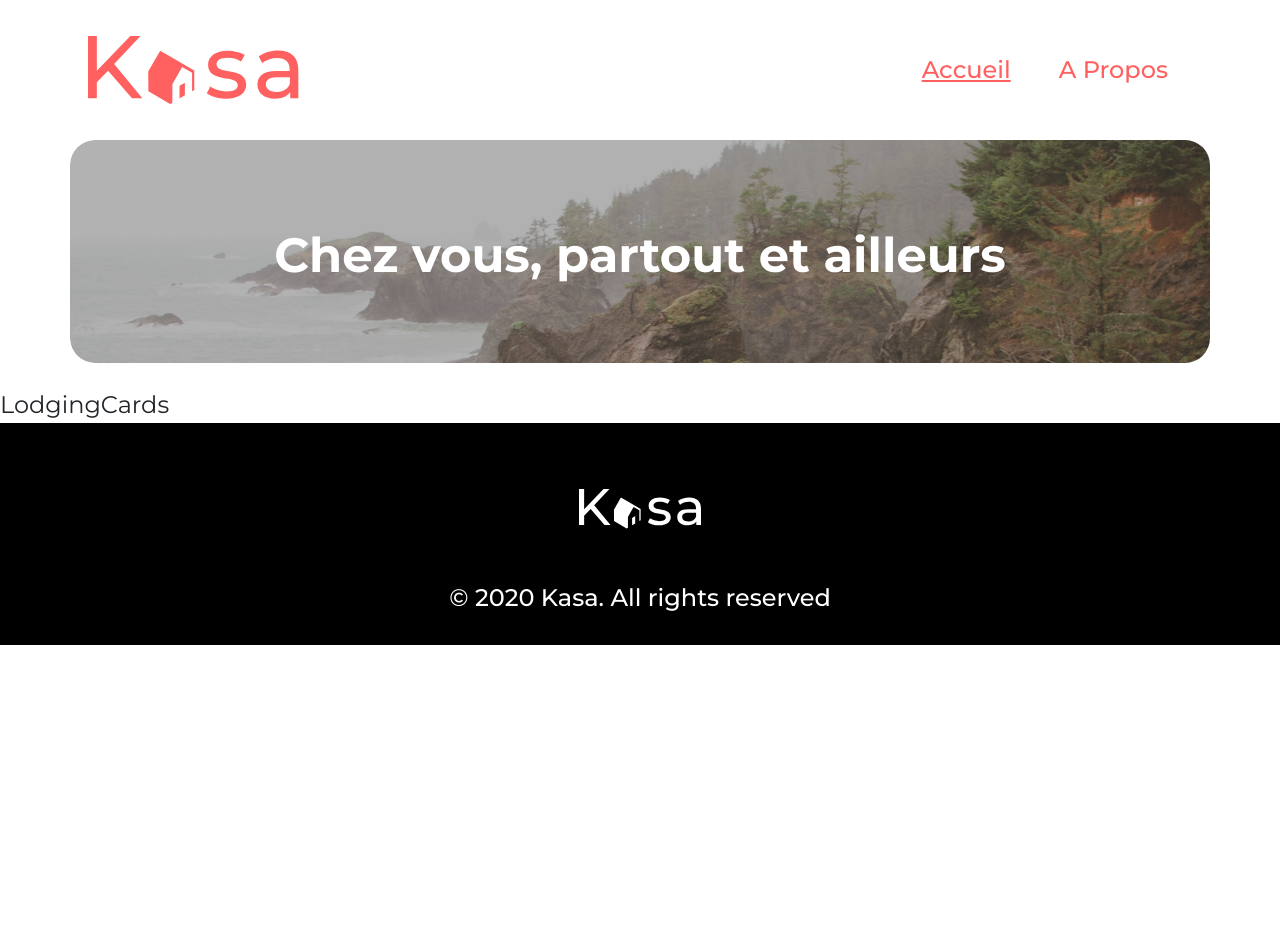
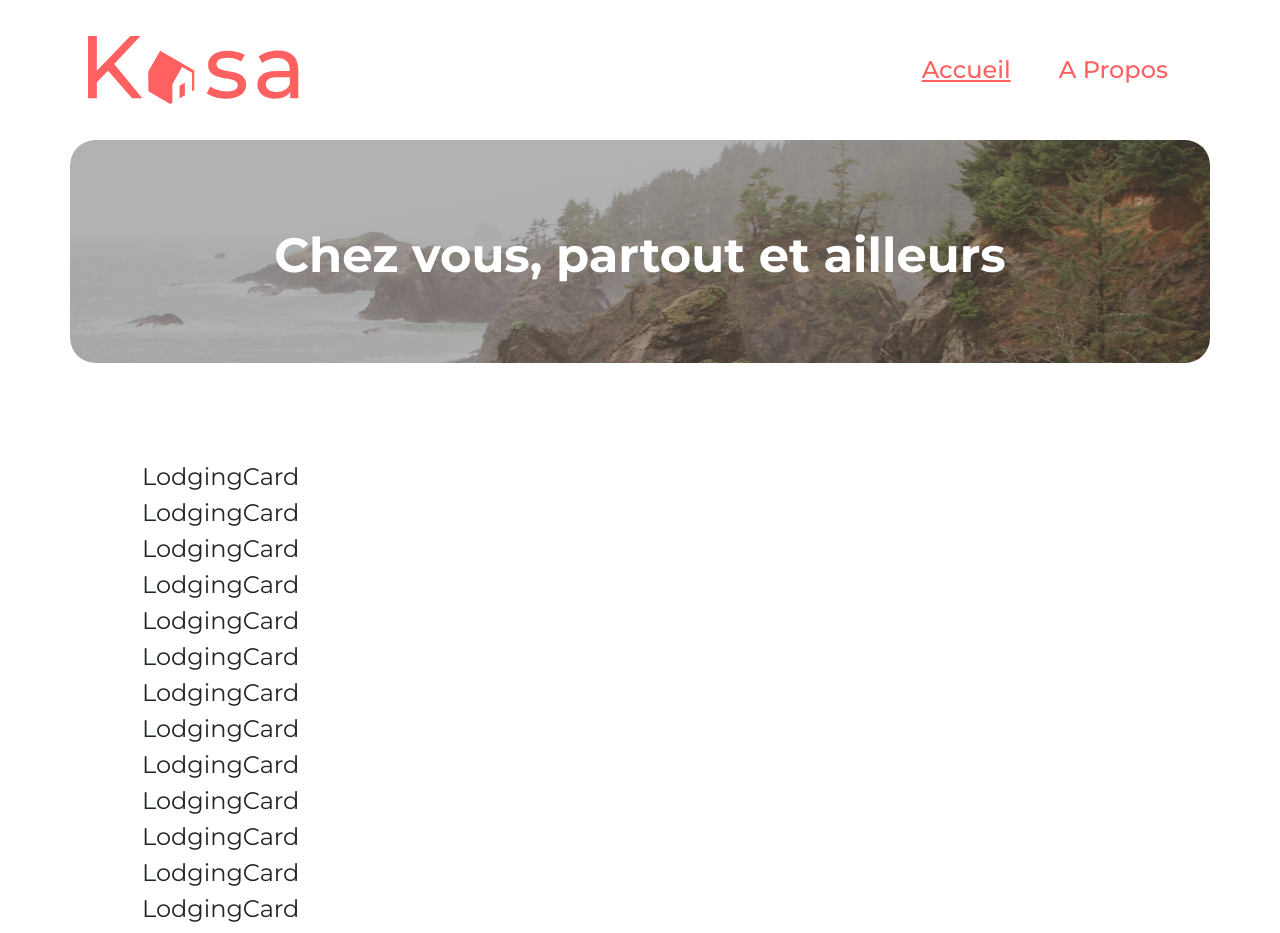
Before and after one commit to DylanJana/DylanJana-developpez_une_application_web_avec_react_et_react_router_durand_dylan, a React (Create React App) app in the folder developpez_une_application_web_react_et_react_router_durand_dylan/: page / in a window 1280 px wide. Shown: the top 933 px of the page. Before the commit the page ends 800 px from the top, so only its background shows below. Built offline with nearby package versions, Linux system fonts and the light colour scheme.

Commit message:
Mise en place des props Lodgingcard

```diff
--- a/developpez_une_application_web_react_et_react_router_durand_dylan/src/components/LodgingCards/LodgingCards.js
+++ b/developpez_une_application_web_react_et_react_router_durand_dylan/src/components/LodgingCards/LodgingCards.js
@@ -1,10 +1,23 @@
 import React, { Component } from 'react'
+import LodgingCard from '../LodgingCard/LodgingCard.js';
+import './lodgingcards.css';
+import LodgingDatas from '../../data.json';
 
 class LodgingCards extends Component {
   render() {
     return (
       <div>
-        LodgingCards
+        <div className='container p-5 my-3 cards'>
+          <div className='row gx-5'>
+            {
+              LodgingDatas.map((lodging) => {
+                return (
+                  <LodgingCard key={lodging.id} id={lodging.id} title={lodging.title} coverpicture = {lodging.cover} />
+                )
+              })
+            }
+          </div>
+        </div>
       </div>
     )
   }
```
